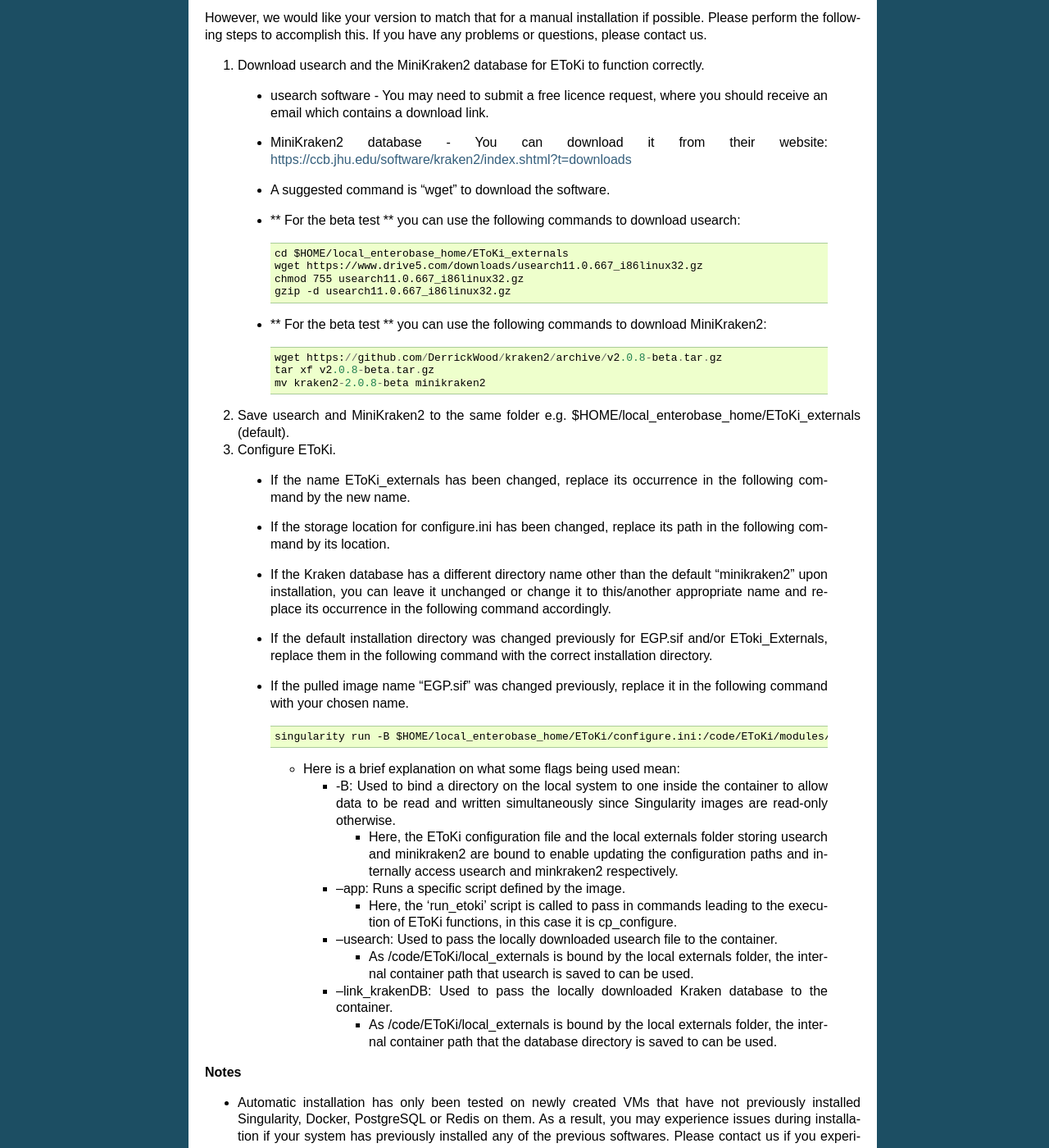
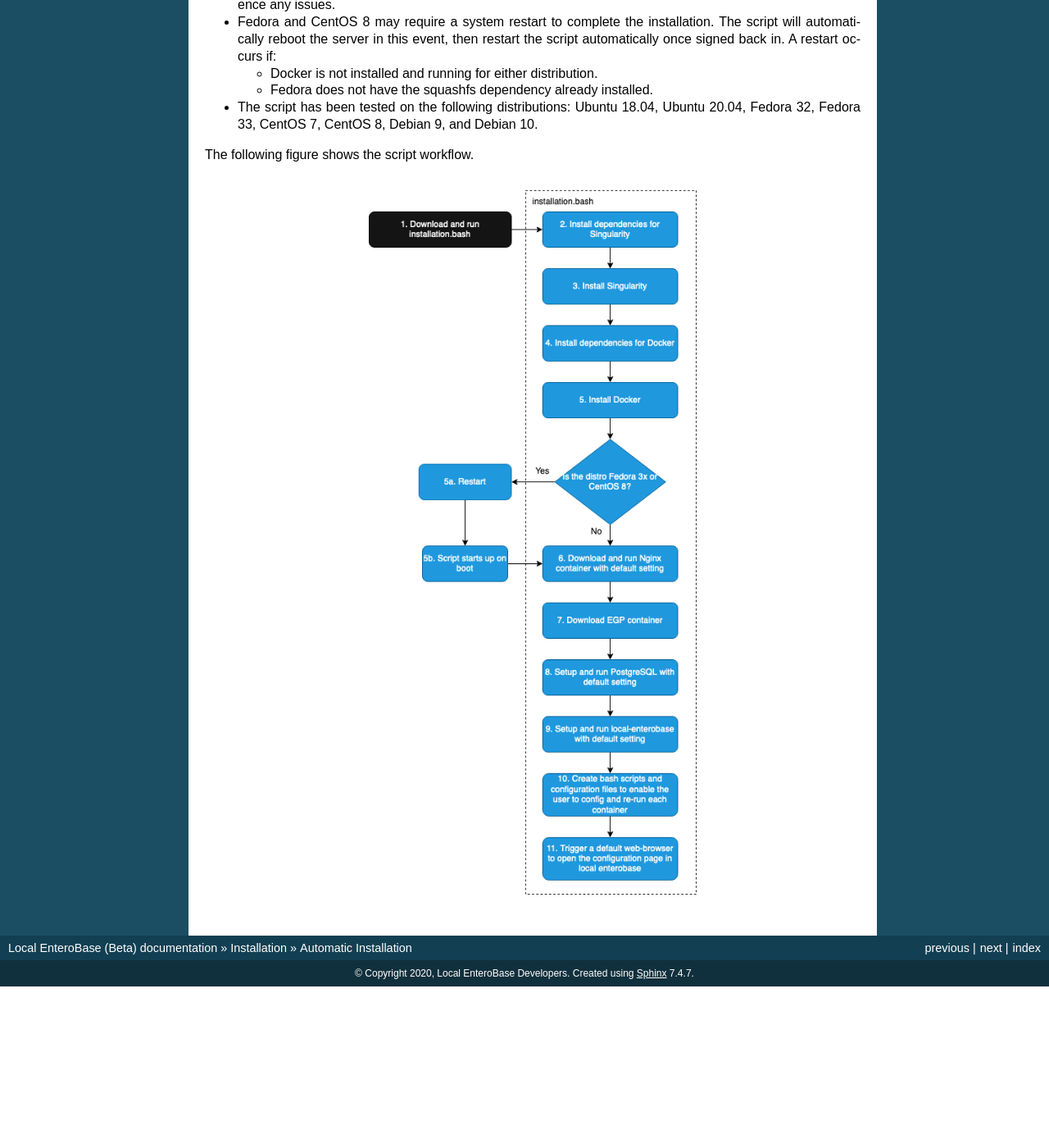
Before and after one commit to khaledk2/leb-beta, a Sphinx documentation site: the page built from docs/installation/automatic.rst, in a window 1280 px wide and 1400 px high, scrolled down 482 px. Shown: the whole window at 82% size. Built offline with Sphinx 7.4.7, drawn with Linux system fonts in a browser that asks for light colours; after the commit the page ends 1685 px from its top, so only the background shows below that; some of the changed text lies outside the part shown.

Commit message:
dev docs

```diff
--- a/docs/installation/automatic.rst
+++ b/docs/installation/automatic.rst
@@ -13,67 +13,6 @@
 - Set a username and password for Local EnteroBase.
 
 Then system components will be configured using the default parameters and should run without any issue.
-
-**Important**
-
-The automatic installation does not currently include downloading and configuring usearch and MiniKraken2 with your Local EnteroBase. For the beta test, we do not expect this to be an issue as they are not used in the assemblies performed by the current version of Local EnteroBase.
-
-However, we would like your version to match that for a manual installation if possible. Please perform the following steps to accomplish this. If you have any problems or questions, please contact us.
-
-1. Download usearch and the MiniKraken2 database for EToKi to function correctly.
-
-  * usearch software - You may need to submit a free licence request, where you should receive an email which contains a download link.
-  * MiniKraken2 database - You can download it from their website: https://ccb.jhu.edu/software/kraken2/index.shtml?t=downloads
-  * A suggested command is "wget" to download the software.
-
-  * ** For the beta test ** you can use the following commands to download usearch:
-
-    ::
-
-      cd $HOME/local_enterobase_home/EToKi_externals
-      wget https://www.drive5.com/downloads/usearch11.0.667_i86linux32.gz
-      chmod 755 usearch11.0.667_i86linux32.gz
-      gzip -d usearch11.0.667_i86linux32.gz
-
-  * ** For the beta test ** you can use the following commands to download MiniKraken2:
-
-    ::
-
-      wget https://github.com/DerrickWood/kraken2/archive/v2.0.8-beta.tar.gz
-      tar xf v2.0.8-beta.tar.gz
-      mv kraken2-2.0.8-beta minikraken2
-
-2. Save usearch and MiniKraken2 to the same folder e.g. $HOME/local_enterobase_home/EToKi_externals (default).
-
-3. Configure EToKi.
-
-  * If the name EToKi_externals has been changed, replace its occurrence in the following command by the new name.
-  * If the storage location for configure.ini has been changed, replace its path in the following command by its location.
-  * If the Kraken database has a different directory name other than the default "minikraken2" upon installation, you can leave it unchanged or change it to this/another appropriate name and replace its occurrence in the following command accordingly.
-  * If the default installation directory was changed previously for EGP.sif and/or EToki_Externals, replace them in the following command with the correct installation directory.
-  * If the pulled image name "EGP.sif" was changed previously, replace it in the following command with your chosen name.
-
-    ::
-
-      singularity run -B $HOME/local_enterobase_home/EToKi/configure.ini:/code/EToKi/modules/configure.ini -B $HOME/local_enterobase_home/EToKi_externals:/code/EToKi/local_externals --app run_etoki $HOME/local_enterobase_home/local_enterobase/EGP.sif configure --usearch /code/EToKi/local_externals/usearch11.0.667_i86linux32 --link_krakenDB /code/EToKi/local_externals/minikraken2/
-
-    * Here is a brief explanation on what some flags being used mean:
-
-      * -B: Used to bind a directory on the local system to one inside the container to allow data to be read and written simultaneously since Singularity images are read-only otherwise.
-
-        * Here, the EToKi configuration file and the local externals folder storing usearch and minikraken2 are bound to enable updating the configuration paths and internally access usearch and minkraken2 respectively.
-
-      * --app: Runs a specific script defined by the image.
-
-        * Here, the 'run_etoki' script is called to pass in commands leading to the execution of EToKi functions, in this case it is cp_configure.
-
-      * --usearch: Used to pass the locally downloaded usearch file to the container.
-
-        * As /code/EToKi/local_externals is bound by the local externals folder, the internal container path that usearch is saved to can be used.
-
-      * --link_krakenDB: Used to pass the locally downloaded Kraken database to the container.
-
-        * As /code/EToKi/local_externals is bound by the local externals folder, the internal container path that the database directory is saved to can be used.
 
 **Notes**
 
```
Also changed, not shown: 5 other files.
